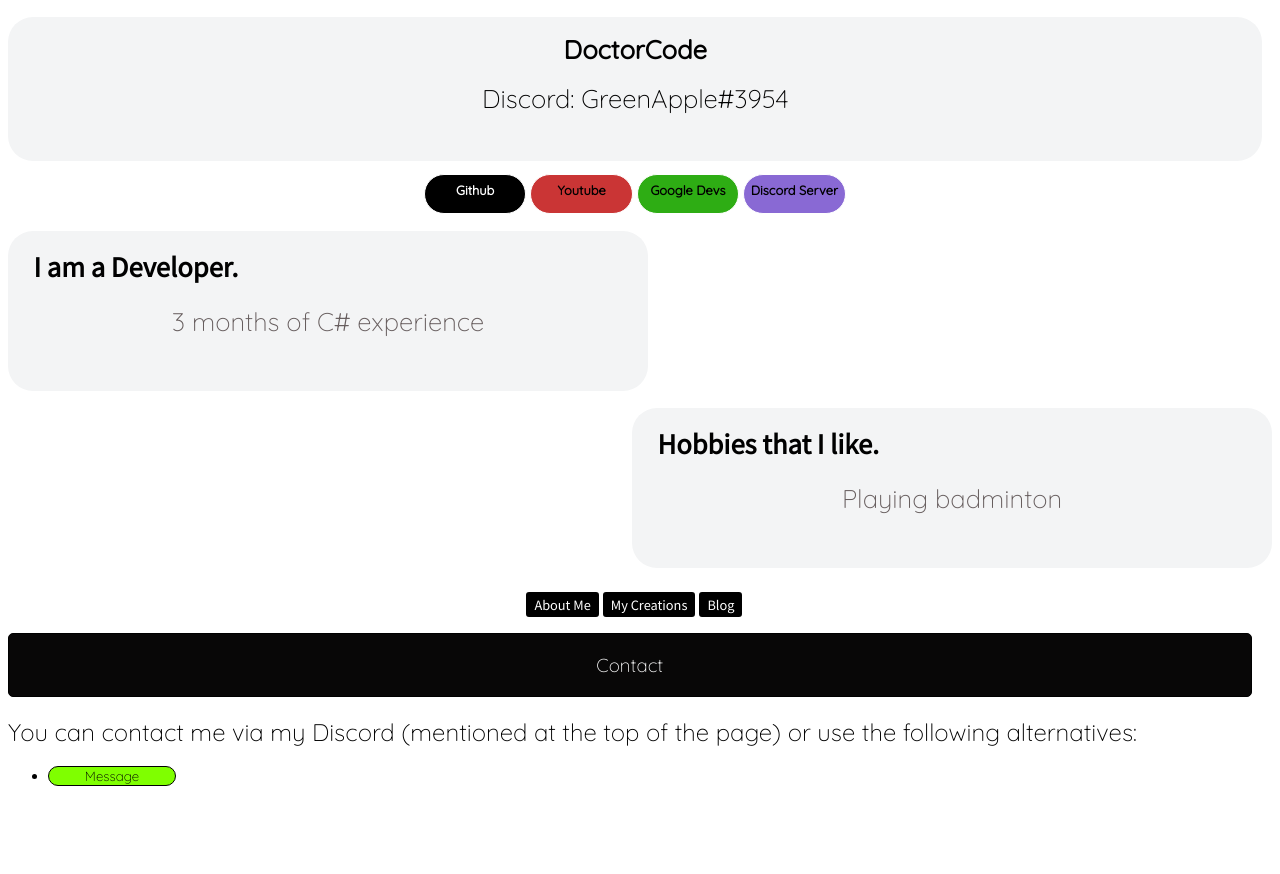
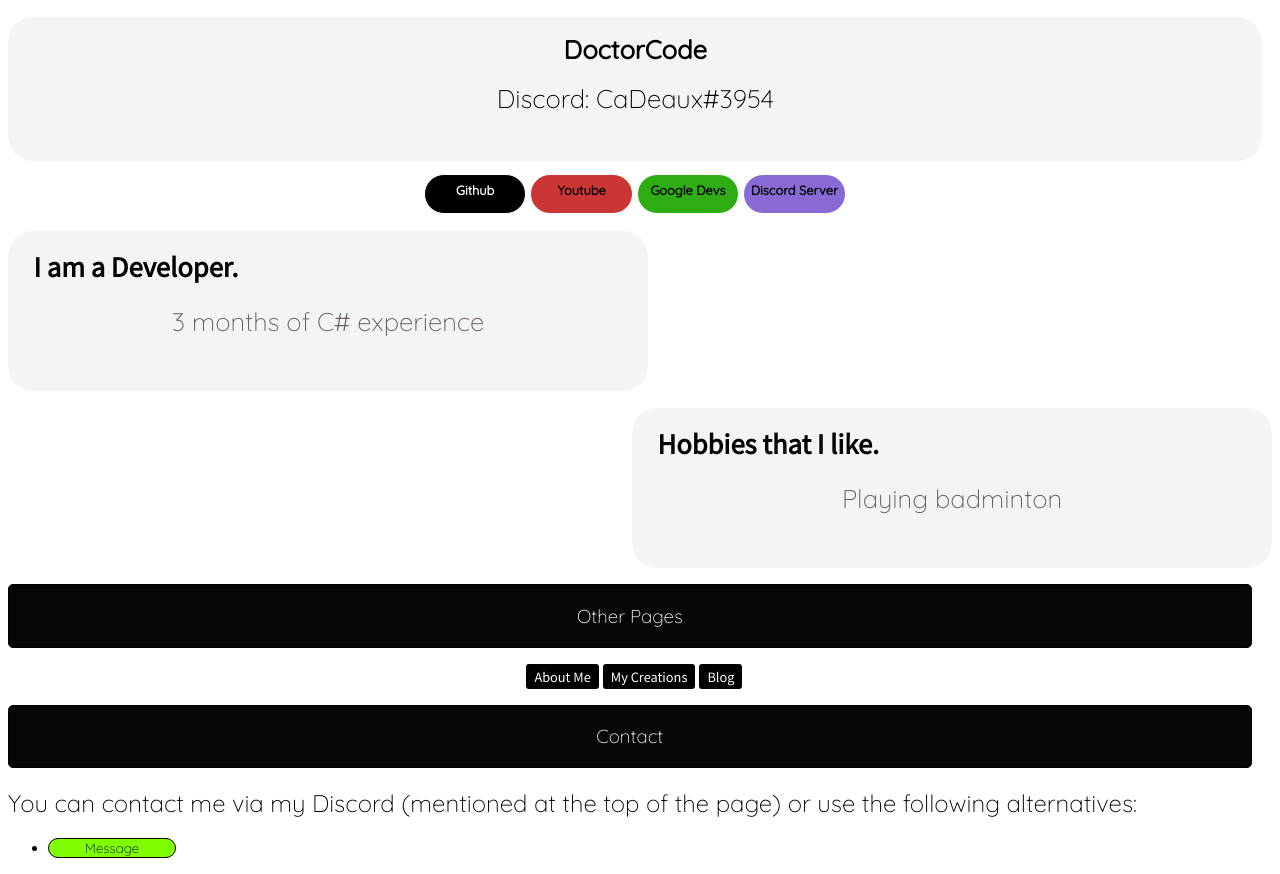
Before and after one commit to winproc/me.github.io, a plain HTML site: page index.html in a window 1280 px wide. Before the commit the page ends 802 px from the top, so only its background shows below. Drawn offline with Linux system fonts and the light colour scheme.

Commit message:
Updated tags

```diff
--- a/index.html
+++ b/index.html
@@ -119,10 +119,10 @@
 
         <div style="border: solid 1px outset;border-radius:25px;background-color:rgb(243, 244, 245);width: 98vw;height: 18vh;">
             <h1 style="text-align:center; padding-top: 2vh;font-family:Quicksand;font-size:2vw;">DoctorCode</h1>
-            <h1 style="text-align:center;font-family:Quicksand;font-weight:300;font-size:2vw;">Discord: GreenApple#3954</h1>
+            <h1 style="text-align:center;font-family:Quicksand;font-weight:300;font-size:2vw;">Discord: CaDeaux#3954</h1>
         </div>
         <div>
-            <button class="socialcon" style="margin-left:32.5vw;background-color:rgb(0, 0, 0);display:inline-block;color:white;" onclick="location.href='https://github.com/abhipin'"><h3 style="font-size:1vw;text-align: center;margin-bottom: 5vh;margin-top: 0.3vh;font-family: Quicksand;">Github</h3></button>
+            <button class="socialcon" style="margin-left:32.5vw;background-color:rgb(0, 0, 0);display:inline-block;color:white;" onclick="location.href='https://github.com/winproc'"><h3 style="font-size:1vw;text-align: center;margin-bottom: 5vh;margin-top: 0.3vh;font-family: Quicksand;">Github</h3></button>
             <button class="socialcon" style="background-color:rgb(202, 53, 53);margin-top: 1vw;display:inline-block;"><h3 style="font-size:1vw;text-align: center;margin-bottom: 5vh;margin-top: 0.3vh;font-family: Quicksand;" onclick="location.href='https://www.youtube.com/channel/UCTrw3cwn_xMYgU0sZnFocuQ'">Youtube</h3></button>
             <button class="socialcon" style="background-color:rgb(46, 173, 20);margin-top: 1vw;display:inline-block;"onclick="location.href='https://developers.google.com/profile/u/108964692064844882206'">
                 <h3 style="font-size:1vw;text-align: center;margin-bottom: 5vh;margin-top: 0.3vh;font-family: Quicksand;">Google Devs</h3>
@@ -139,7 +139,10 @@
             <h1 style="font-size:2vw;text-align:left;padding-left:2vw; padding-top: 2vh;font-family:Noto Sans JP;">Hobbies that I like.</h1>
             <h2 style="font-size:2vw;text-align:center;font-family:Quicksand;font-weight:300;"><span id="anim2"></span></h2>
         </div>
-        <button class="hover"style="margin-left:40.5vw;margin-top:3vh;display:inline-block;background-color:black;border-radius: 3px;color:white;font-size:1vw;font-family:Noto Sans JP">About Me</button>
+        <header style="background-color:rgb(8, 7, 7);border: 1px solid black;border-radius:5px;margin-top:2vh;width:97vw;">
+            <h3 style="color:white;font-family:Quicksand;font-weight:300;" align="center">Other Pages</h3>
+        </header>
+        <button class="hover"style="margin-left:40.5vw;margin-top:2vh;display:inline-block;background-color:black;border-radius: 3px;color:white;font-size:1vw;font-family:Noto Sans JP">About Me</button>
         <button class="hover"style="display:inline-block;background-color:black;border-radius: 3px;color:white;font-size:1vw;font-family:Noto Sans JP" onclick="location.href='creations.html'">My Creations</button>
         <button class="hover"style="display:inline-block;background-color:black;border-radius: 3px;color:white;font-size:1vw;font-family:Noto Sans JP" onclick="location.href='https://doccoder.blogspot.com/'">Blog</button>
         <header style="background-color:rgb(8, 7, 7);border: 1px solid black;border-radius:5px;margin-top:2vh;width:97vw;">
```
